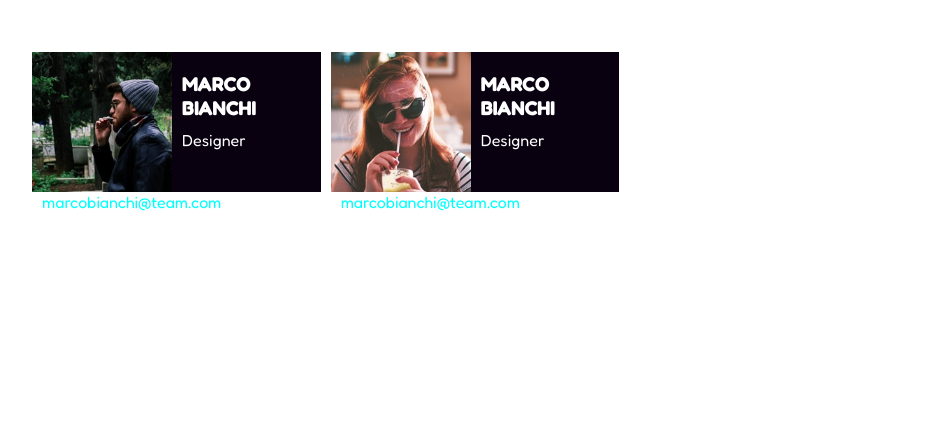
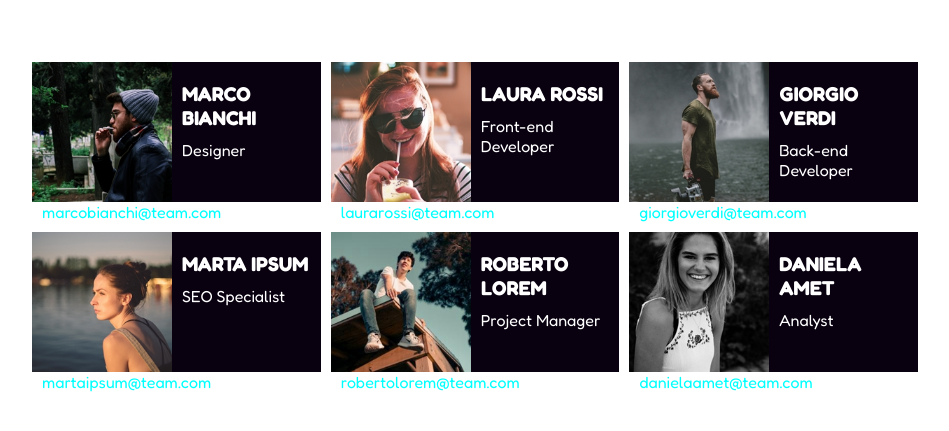
Before and after one commit to emanuelesacchetti/html-css-float-cards, a plain HTML site: page index.html in a window 1280 px wide. Shown: the part 131-562 px from the top of the page, without its empty margins (165-1114 px from the left). Drawn offline with Linux system fonts and the light colour scheme.

Commit message:
fine lavoro

```diff
--- a/css/style.css
+++ b/css/style.css
@@ -22,7 +22,6 @@ body{
     margin: 20px auto;
     color: rgb(168, 11, 103);
     text-align: center;
-
 }
 
 .text{
@@ -39,6 +38,7 @@ body{
     float: left;
     padding: 5px;
     height: 150px;
+    margin: 10px 0px;
 
 }
 
@@ -62,13 +62,21 @@ body{
 .name {
     font-weight: bold;
     font-size: 20px;
+    margin: 10px 0px;
+}
+
+.job {
+    margin: 10px 0px;
 }
 
 .schedule_text a {
     text-decoration: none;
     color: aqua;
+    margin: 10px 0px;
 }
 
-.name, .job, .schedule_text a{
-    margin: 10px 0px;
+.clearfix {
+    display: table;
+    clear: both;
+    content: "";
 }
--- a/index.html
+++ b/index.html
@@ -18,14 +18,14 @@
         <div class="text">
             Lorem ipsum, dolor sit amet consectetur adipisicing elit. Accusantium quo similique provident id voluptate amet recusandae minima molestias, beatae omnis sequi, quia error illum. Recusandae nam eius rem numquam? Ex!
         </div>
-        <div class="container">
+        <div class="container clearfix">
             <div class="content">
                 <div class="schedule">
                     <img src="img/male1.png" alt="">
                     <div class="schedule_text">
                         <div class="name">MARCO BIANCHI</div>
                         <div class="job">Designer</div>
-                        <a href="http://google.com">marcobianchi@team.com</a>
+                        <a href="https://it.wikipedia.org/wiki/Avengers_(Marvel_Cinematic_Universe)">marcobianchi@team.com</a>
                     </div>
                 </div>
             </div>
@@ -33,16 +33,52 @@
                 <div class="schedule">
                     <img src="img/female1.png" alt="">
                     <div class="schedule_text">
-                        <div class="name">MARCO BIANCHI</div>
-                        <div class="job">Designer</div>
-                        <a href="http://google.com">marcobianchi@team.com</a>
+                        <div class="name">LAURA ROSSI</div>
+                        <div class="job">Front-end Developer</div>
+                        <a href="https://it.wikipedia.org/wiki/The_Avengers_(film_2012)">laurarossi@team.com</a>
                     </div>
                 </div>
             </div>
-            <div class="content"></div>
-            <div class="content"></div>
-            <div class="content"></div>
-            <div class="content"></div>
+            <div class="content">
+                <div class="schedule">
+                    <img src="img/male2.png" alt="">
+                    <div class="schedule_text">
+                        <div class="name">GIORGIO VERDI</div>
+                        <div class="job">Back-end Developer</div>
+                        <a href="https://it.wikipedia.org/wiki/Avengers:_Age_of_Ultron">giorgioverdi@team.com</a>
+                    </div>
+                </div>
+            </div>
+            <div class="content">
+                <div class="schedule">
+                    <img src="img/female2.png" alt="">
+                    <div class="schedule_text">
+                        <div class="name">MARTA IPSUM</div>
+                        <div class="job">SEO Specialist</div>
+                        <a href="https://it.wikipedia.org/wiki/Avengers:_Infinity_War">martaipsum@team.com</a>
+                    </div>
+                </div>
+            </div>
+            <div class="content">
+                <div class="schedule">
+                    <img src="img/male3.png" alt="">
+                    <div class="schedule_text">
+                        <div class="name">ROBERTO LOREM</div>
+                        <div class="job">Project Manager</div>
+                        <a href="https://it.wikipedia.org/wiki/Avengers:_Endgame">robertolorem@team.com</a>
+                    </div>
+                </div>
+            </div>
+            <div class="content">
+                <div class="schedule">
+                    <img src="img/female3.png" alt="">
+                    <div class="schedule_text">
+                        <div class="name">DANIELA AMET</div>
+                        <div class="job">Analyst</div>
+                        <a href="https://it.wikipedia.org/wiki/Spider-Man:_No_Way_Home">danielaamet@team.com</a>
+                    </div>
+                </div>
+            </div>
 
 
         </div>
```
